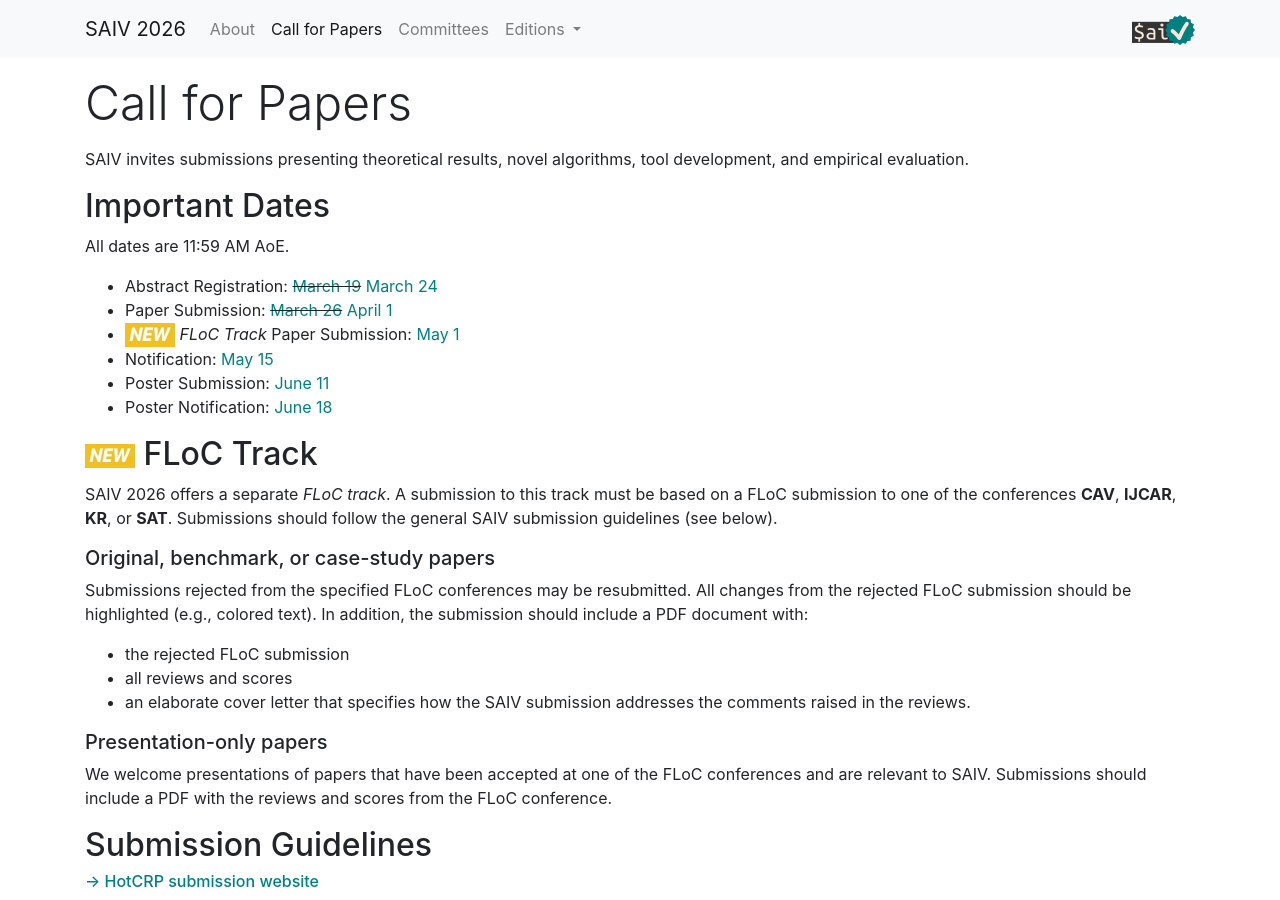
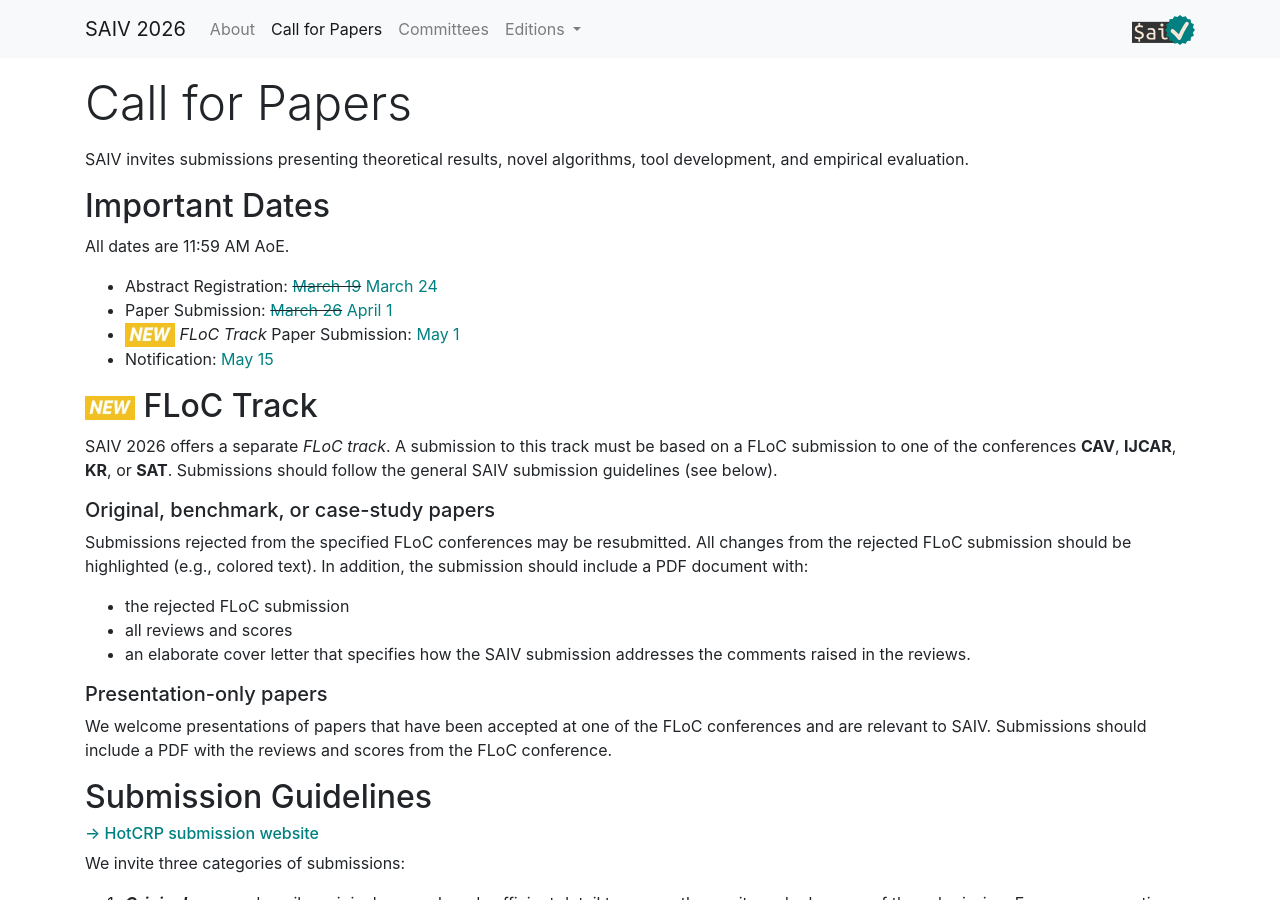
Before and after one commit to SAIV-conference/2026, a Jekyll site: the page built from call/index.md, in a window 1280 px wide and 900 px high. Built offline with Jekyll 4.4.1, drawn with Linux system fonts in a browser that asks for light colours.

Commit message:
remove poster deadlines

```diff
--- a/call/index.md
+++ b/call/index.md
@@ -13,8 +13,6 @@ All dates are 11:59 AM AoE.
 - Paper Submission: ~~<a href="https://time.is/compare/2359_26_Mar_2026_in_UTC-12/local">March 26</a>~~ <a href="https://time.is/compare/2359_1_Apr_2026_in_UTC-12/local">April 1</a>
 - <img src="../assets/images/new.png" alt="new"/> *FLoC Track* Paper Submission: <a href="https://time.is/compare/2359_1_May_2026_in_UTC-12/local">May 1</a>
 - Notification: <a href="https://time.is/compare/2359_15_May_2026_in_UTC-12/local">May 15</a>
-- Poster Submission: <a href="https://time.is/compare/2359_11_Jun_2026_in_UTC-12/local">June 11</a>
-- Poster Notification: <a href="https://time.is/compare/2359_18_Jun_2026_in_UTC-12/local">June 18</a>
 
 ## <img src="../assets/images/new.png" alt="new"/> FLoC Track
 
```
